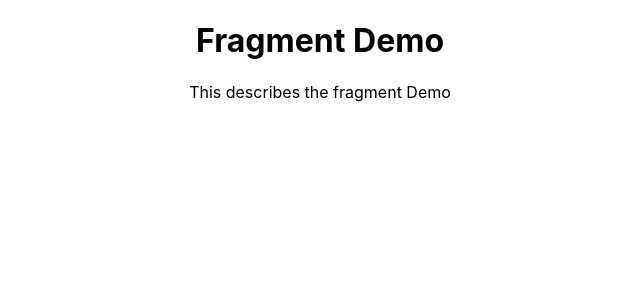
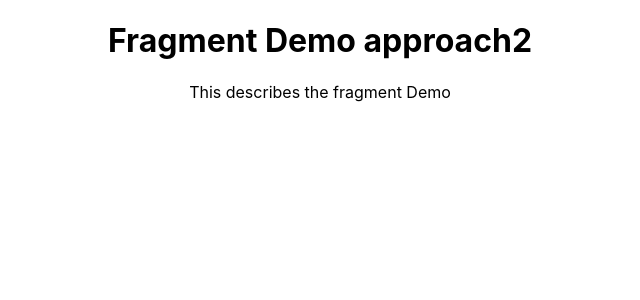
Before and after one commit to apparao1234/hello-world, a React (Create React App) app: page / in a window 1280 px wide. Shown: the top 300 px of the page, without its empty margins (320-960 px from the left). Built offline with nearby package versions, Linux system fonts and the light colour scheme.

Commit message:
React Fragments approach2

```diff
--- a/src/App.js
+++ b/src/App.js
@@ -2,11 +2,11 @@ import React, { Component } from "react";
 import logo from "./logo.svg";
 import "./App.css";
 
-import FragmentDemo from "./components/FragmentDemo";
+import FragmentDemoApproach2 from "./components/FragmentDemoApproach2";
 
 class App extends Component {
   render() {
-    return <div className='App'>{<FragmentDemo />}</div>;
+    return <div className='App'>{<FragmentDemoApproach2 />}</div>;
   }
 }
 
--- /dev/null
+++ b/src/components/FragmentDemoApproach2.js
@@ -0,0 +1,13 @@
+import React from "react";
+
+function FragmentDemoApproach2() {
+  // the below <> explains to avoid
+  return (
+    <>
+      <h1>Fragment Demo approach2</h1>
+      <p>This describes the fragment Demo</p>
+    </>
+  );
+}
+
+export default FragmentDemoApproach2;
```
